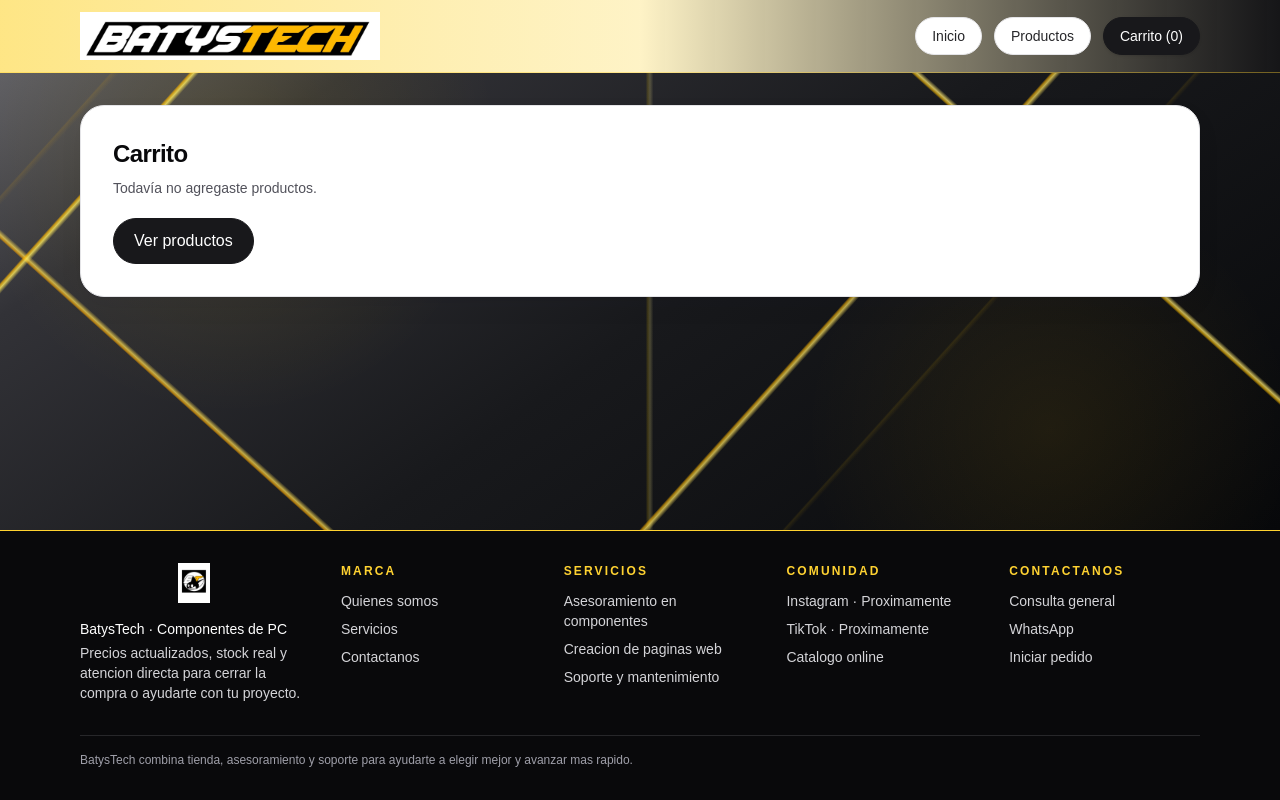
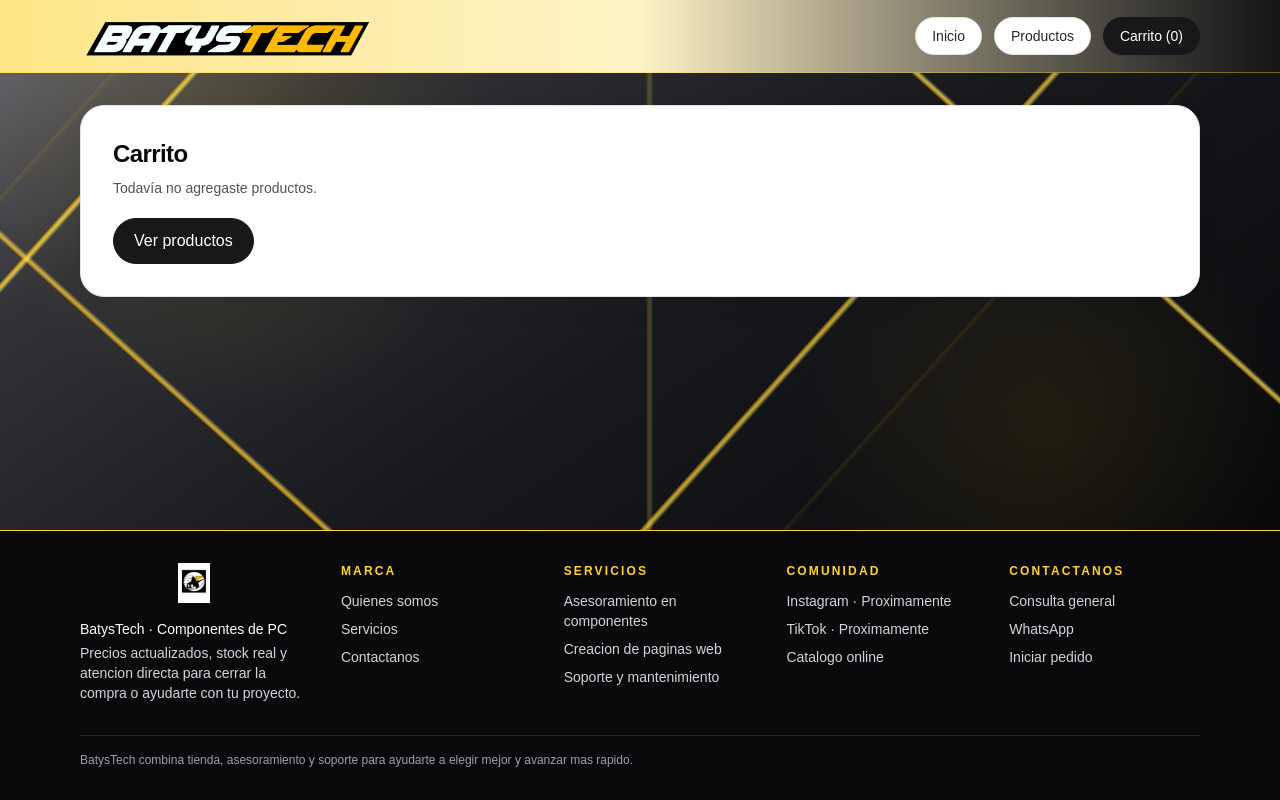
Before and after one commit to DavidSaboredo/BatyTech, a Next.js app: page /cart in a window 1280 px wide. Built offline with nearby package versions, Linux system fonts and the light colour scheme.

Commit message:
Actualiza banner principal

```diff
--- a/src/components/Header.tsx
+++ b/src/components/Header.tsx
@@ -19,7 +19,7 @@ export function Header() {
       <div className="mx-auto flex w-full max-w-6xl flex-col gap-3 px-4 py-3 sm:flex-row sm:items-center sm:justify-between sm:gap-4">
         <Link href="/" className="flex shrink-0 items-center">
           <Image
-            src="/brand/banner.jpeg"
+            src="/imagenes batytech/banner1.png"
             alt="BatysTech"
             width={260}
             height={56}
```
Also changed, not shown: public/imagenes batytech/banner1.png (added).
